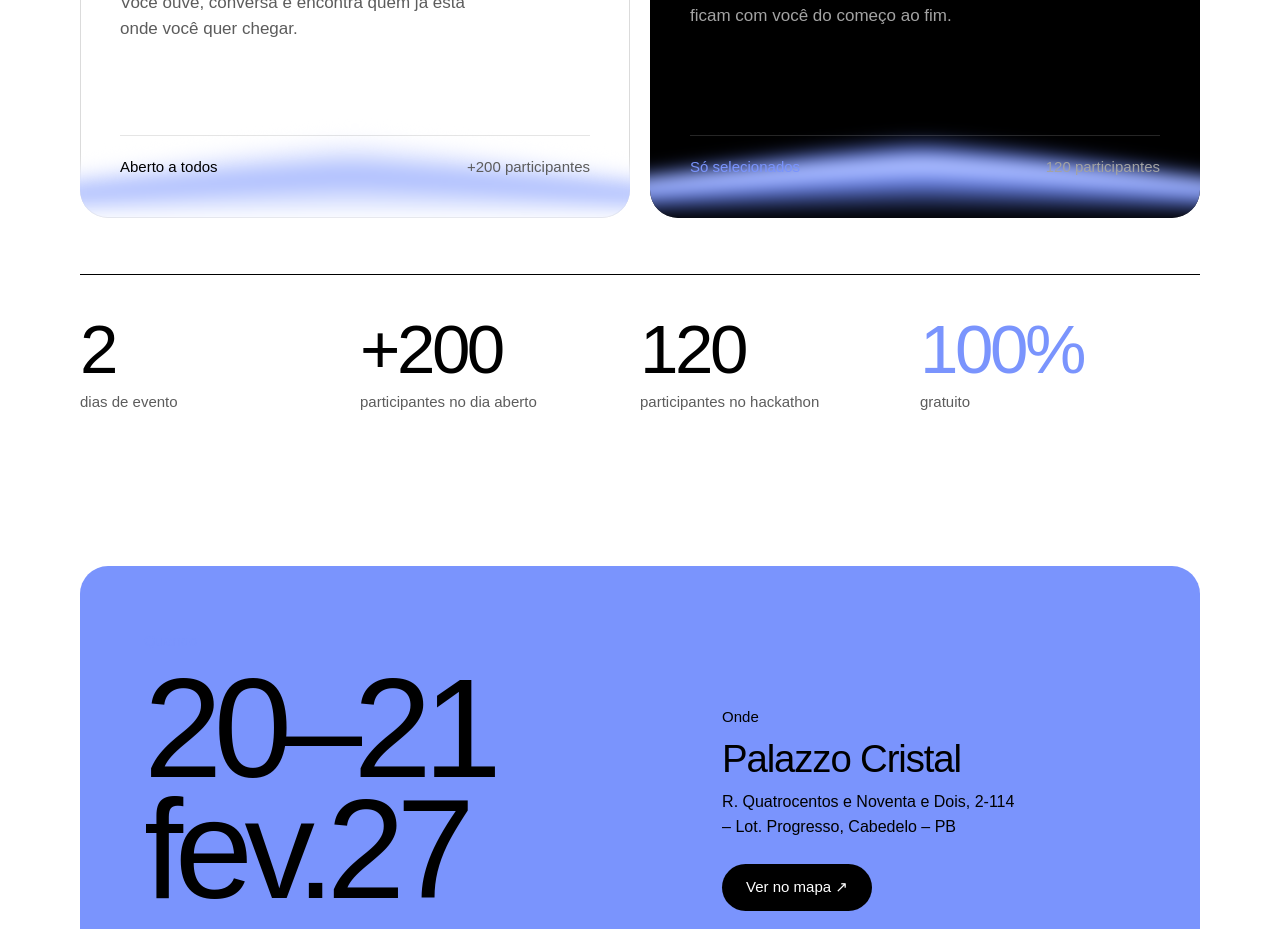
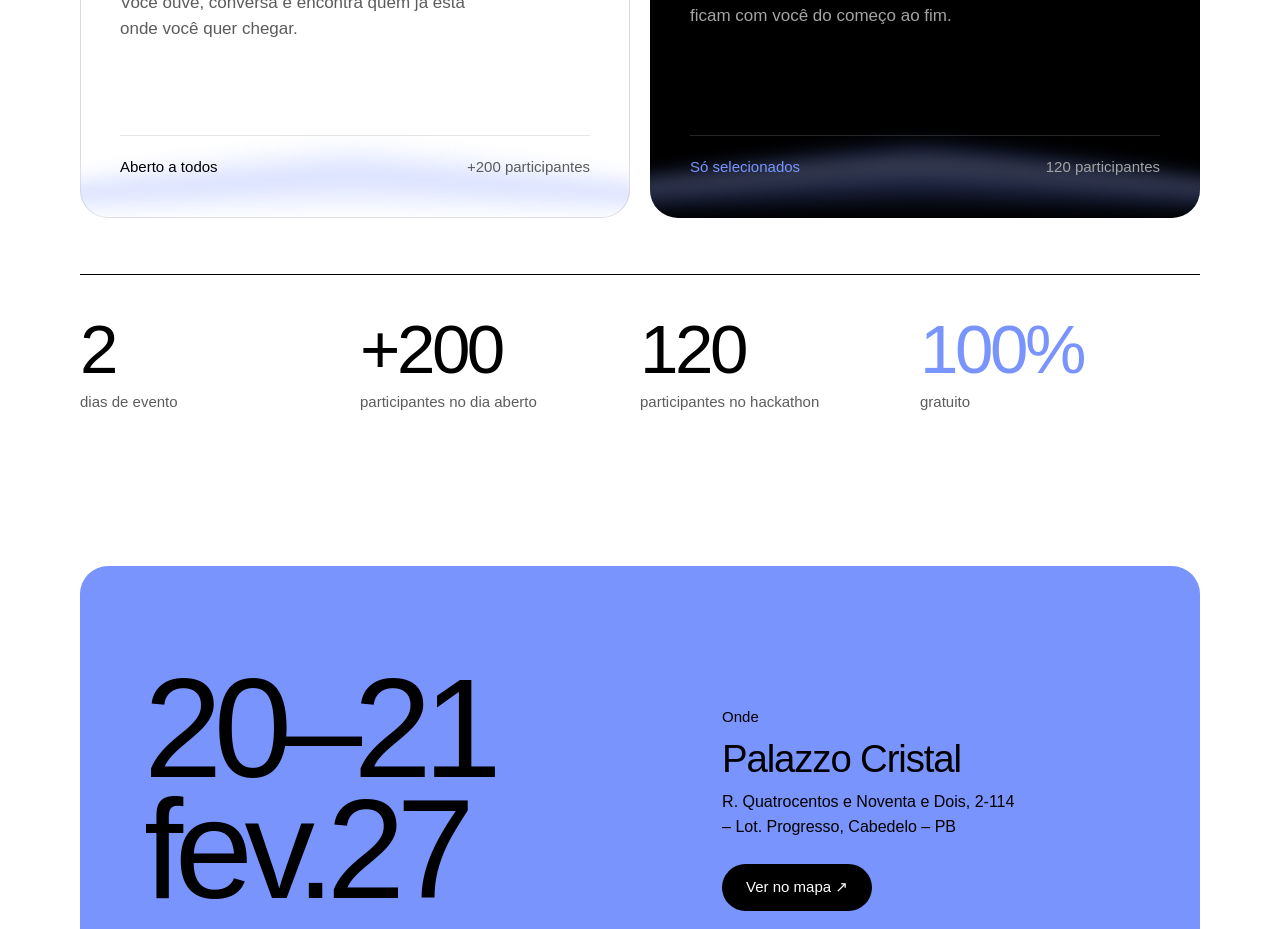
Before and after one commit to TrilhaUFPB/htp-website, a Next.js app in the folder frontend/: page / in a window 1280 px wide. Shown: the part 5840-6769 px from the top of the page. Built offline with nearby package versions, Linux system fonts and the light colour scheme; no server answers; a web font is replaced by a local one.

Commit message:
style: soften the programação cards' hover glow to a faint hint

```diff
--- a/frontend/app/globals.css
+++ b/frontend/app/globals.css
@@ -683,12 +683,15 @@
   z-index: -1;
   height: 34%;
   filter: blur(18px);
+  /* A hint, not the footer's full sunrise. */
+  opacity: 0.3;
   transform: scaleY(0);
   transition: transform 0.9s cubic-bezier(0.22, 1, 0.36, 1);
 }
 
 /* On white the ramp runs from the brand blue into white instead of black. */
 .day-card:not(.day-card-dark) .day-glow {
+  opacity: 0.45;
   --glow-ramp: #fff 0%, #e8edff 14%, #c6d2fe 34%, #a9bafe 50%, #c6d2fe 66%, #eef1ff 84%, #fff 100%;
 }
 
@@ -696,16 +699,6 @@
   transform: scaleY(1);
 }
 
-/* The glow's bright band lands on the card's foot; its line turns solid so
-   it stays legible there. */
-.day-meta,
-.day-meta span {
-  transition: color 0.3s ease;
-}
-
-.day-card-dark:hover .day-meta span {
-  color: #fff;
-}
 
 @media (hover: none) {
   .day-glow {
--- a/frontend/app/page.tsx
+++ b/frontend/app/page.tsx
@@ -170,7 +170,7 @@
                     </div>
 
                     <div
-                      className={`day-meta flex flex-wrap items-center justify-between gap-3 border-t pt-5 text-[15px] ${
+                      className={`flex flex-wrap items-center justify-between gap-3 border-t pt-5 text-[15px] ${
                         isDark ? "border-white/15" : "border-black/10"
                       }`}
                     >
```
